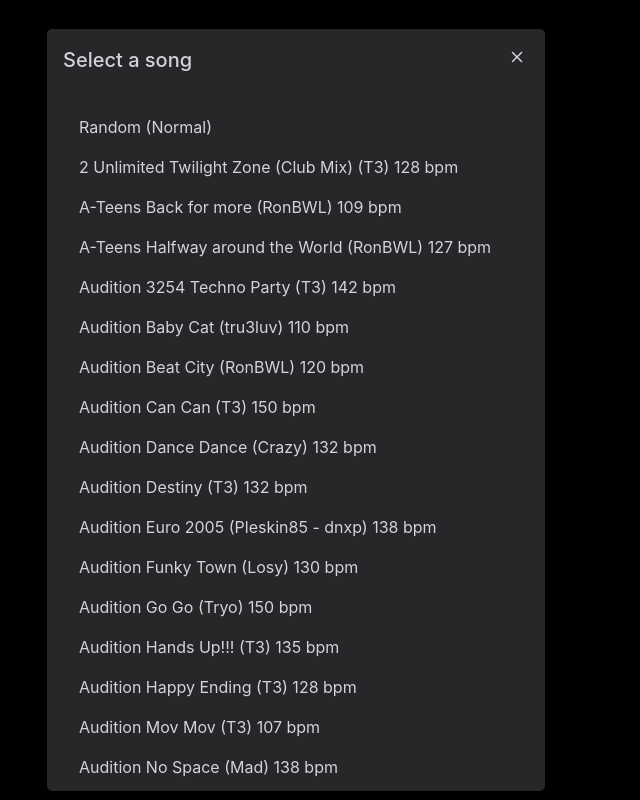
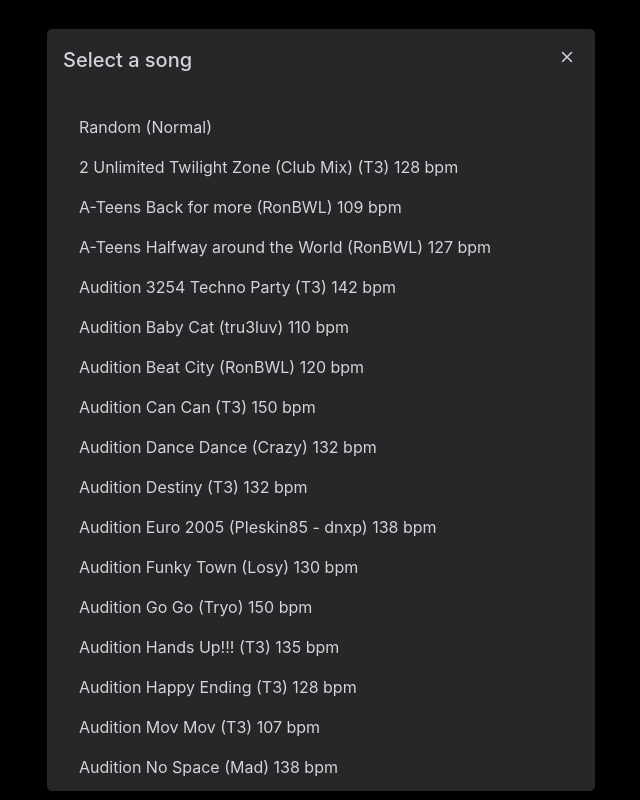
Before and after one commit to nhxv/beatup, a plain HTML site: page index.html in a window 1280 px wide. Shown: the whole page, without its empty margins (344-984 px from the left). Drawn offline with nearby package versions, Linux system fonts and the light colour scheme.

Commit message:
change modal width

```diff
--- a/css/beatup.css
+++ b/css/beatup.css
@@ -55,3 +55,7 @@
     outline: 0;
     border: 0;
 }
+
+.modal-content {
+    width: 110% !important;
+}
```
